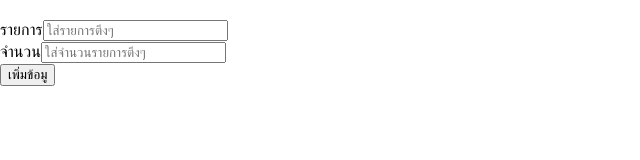
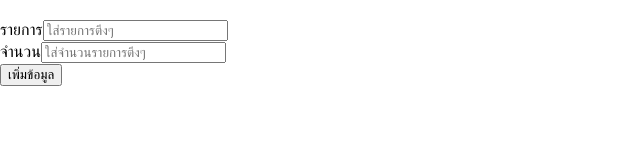
Before and after one commit to hironothilo/cru-workshop, a React (Create React App) app: page / in a window 1280 px wide. Shown: the top 160 px of the page, without its empty margins (0-640 px from the left). Built offline with nearby package versions, Linux system fonts and the light colour scheme.

Commit message:
step 5 finish

```diff
--- a/src/App.js
+++ b/src/App.js
@@ -11,6 +11,9 @@ function App() {
   }
   return (
     <>
+      <ul>
+        {item.map((item,index) =><li key={index}>{item.title}</li>)}
+      </ul>
       <Form addItem={addItem}/>
     </>
   );
--- a/src/component/Form.js
+++ b/src/component/Form.js
@@ -31,7 +31,7 @@ const Form = (props) => {
                 <button type="submit"
                 className="btn btn-primarytext"
                 name="submit">
-                เพิ่มข้อมู
+                เพิ่มข้อมูล
                 </button>
             </div>
         </form>
```
